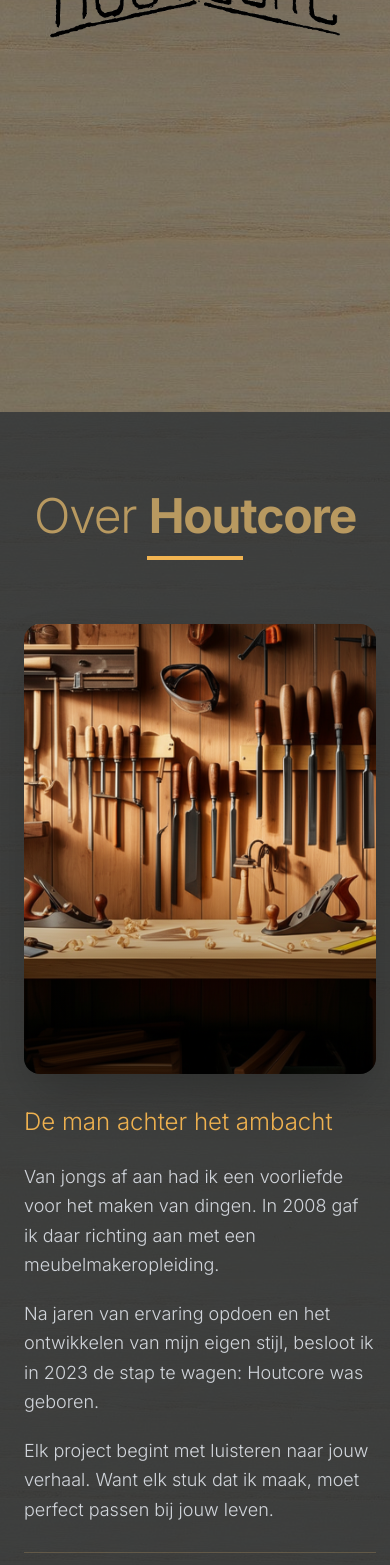
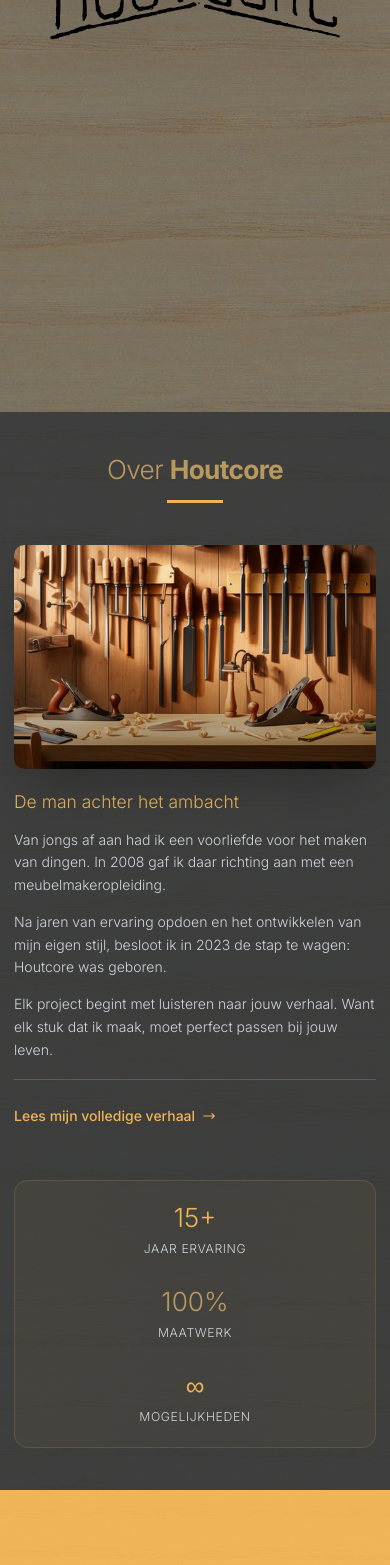
Before and after one commit to EsoCoding/houtcore-website, a Next.js app: page / in a window 390 px wide. Shown: the part 432-1997 px from the top of the page. Built offline with nearby package versions, Linux system fonts and the light colour scheme.

Commit message:
feat: enhance site responsiveness and animation speed
Improved animation durations, mobile spacing, text sizes, and grid layouts; added touch targets and responsive containers

Co-authored-by: Gert-jan Poortman <2956337+EsoCoding@users.noreply.github.com>

```diff
--- a/app/globals.css
+++ b/app/globals.css
@@ -22,6 +22,7 @@ body {
   color: white;
   font-family: Arial, Helvetica, sans-serif;
   scroll-behavior: smooth;
+  overflow-x: hidden;
 }
 
 body {
@@ -30,6 +31,43 @@ body {
 
 main {
   background-color: #2d3134;
+}
+
+/* Responsive text scaling */
+@media (max-width: 640px) {
+  html {
+    font-size: 14px;
+  }
+}
+
+@media (min-width: 641px) and (max-width: 1024px) {
+  html {
+    font-size: 15px;
+  }
+}
+
+@media (min-width: 1025px) {
+  html {
+    font-size: 16px;
+  }
+}
+
+/* Improve mobile touch targets */
+@media (max-width: 768px) {
+  button,
+  a {
+    min-height: 44px;
+    min-width: 44px;
+  }
+}
+
+/* Reduce motion for users who prefer it */
+@media (prefers-reduced-motion: reduce) {
+  * {
+    animation-duration: 0.01ms !important;
+    animation-iteration-count: 1 !important;
+    transition-duration: 0.01ms !important;
+  }
 }
 
 @layer utilities {
--- a/components/about-section.tsx
+++ b/components/about-section.tsx
@@ -6,62 +6,66 @@ import Image from "next/image"
 
 export default function AboutSection() {
   const sectionRef = useRef<HTMLDivElement>(null)
-  const isInView = useInView(sectionRef, { amount: 0.3 })
+  const isInView = useInView(sectionRef, { amount: 0.2 })
 
   return (
-    <section id="about" ref={sectionRef} className="py-20 bg-[#2d3134] text-white relative overflow-hidden">
+    <section
+      id="about"
+      ref={sectionRef}
+      className="py-12 sm:py-16 lg:py-20 bg-[#2d3134] text-white relative overflow-hidden"
+    >
       {/* Subtle background texture */}
       <div className="absolute inset-0 opacity-10">
         <div className="absolute inset-0 bg-[url('/wood-texture.jpeg')] bg-repeat"></div>
       </div>
 
-      <div className="container mx-auto px-6 relative z-10">
+      <div className="container mx-auto px-4 sm:px-6 relative z-10">
         <div className="max-w-7xl mx-auto">
-          {/* Reduced header spacing */}
+          {/* Header */}
           <motion.div
-            initial={{ opacity: 0, y: 50 }}
-            animate={isInView ? { opacity: 1, y: 0 } : { opacity: 0, y: 50 }}
-            transition={{ duration: 1 }}
-            className="text-center mb-16"
+            initial={{ opacity: 0, y: 30 }}
+            animate={isInView ? { opacity: 1, y: 0 } : { opacity: 0, y: 30 }}
+            transition={{ duration: 0.5 }}
+            className="text-center mb-12 lg:mb-16"
           >
             <div className="inline-block">
-              <h2 className="text-5xl md:text-6xl font-light mb-4 text-[#B89960] tracking-tight">
+              <h2 className="text-3xl sm:text-4xl lg:text-5xl xl:text-6xl font-light mb-4 text-[#B89960] tracking-tight">
                 Over <span className="font-bold">Houtcore</span>
               </h2>
-              <div className="w-24 h-1 bg-[#f2b451] mx-auto"></div>
+              <div className="w-16 sm:w-24 h-1 bg-[#EEB457] mx-auto"></div>
             </div>
           </motion.div>
 
-          {/* Reduced spacing between sections */}
-          <div className="grid grid-cols-12 gap-8 items-center mb-20">
-            {/* Large image taking more space */}
+          {/* Main Content */}
+          <div className="grid grid-cols-1 lg:grid-cols-12 gap-6 lg:gap-8 items-center mb-12 lg:mb-20">
+            {/* Image */}
             <motion.div
-              initial={{ opacity: 0, x: -100 }}
-              animate={isInView ? { opacity: 1, x: 0 } : { opacity: 0, x: -100 }}
-              transition={{ duration: 1, ease: "easeOut" }}
-              className="col-span-12 lg:col-span-7"
+              initial={{ opacity: 0, x: -50 }}
+              animate={isInView ? { opacity: 1, x: 0 } : { opacity: 0, x: -50 }}
+              transition={{ duration: 0.6, ease: "easeOut" }}
+              className="lg:col-span-7"
             >
               <div className="relative">
-                <div className="relative h-[450px] rounded-2xl overflow-hidden shadow-2xl">
+                <div className="relative h-64 sm:h-80 lg:h-96 xl:h-[450px] rounded-xl lg:rounded-2xl overflow-hidden shadow-2xl">
                   <Image src="/woodworking-workshop.png" alt="Mijn werkplaats" fill className="object-cover" />
                   <div className="absolute inset-0 bg-gradient-to-t from-black/40 via-transparent to-transparent"></div>
                 </div>
-
-                {/* Floating element */}
               </div>
             </motion.div>
 
-            {/* Content with reduced padding */}
+            {/* Content */}
             <motion.div
-              initial={{ opacity: 0, x: 100 }}
-              animate={isInView ? { opacity: 1, x: 0 } : { opacity: 0, x: 100 }}
-              transition={{ duration: 1, ease: "easeOut" }}
-              className="col-span-12 lg:col-span-5"
+              initial={{ opacity: 0, x: 50 }}
+              animate={isInView ? { opacity: 1, x: 0 } : { opacity: 0, x: 50 }}
+              transition={{ duration: 0.6, ease: "easeOut" }}
+              className="lg:col-span-5"
             >
-              <div className="lg:pl-8">
-                <h3 className="text-2xl font-light mb-6 text-[#f2b451]">De man achter het ambacht</h3>
+              <div className="lg:pl-6 xl:pl-8">
+                <h3 className="text-xl sm:text-2xl font-light mb-4 lg:mb-6 text-[#EEB457]">
+                  De man achter het ambacht
+                </h3>
 
-                <div className="space-y-5 text-lg leading-relaxed text-gray-300 font-light">
+                <div className="space-y-4 lg:space-y-5 text-base sm:text-lg leading-relaxed text-gray-300 font-light">
                   <p>
                     Van jongs af aan had ik een voorliefde voor het maken van dingen. In 2008 gaf ik daar richting aan
                     met een meubelmakeropleiding.
@@ -78,16 +82,16 @@ export default function AboutSection() {
                   </p>
                 </div>
 
-                <div className="pt-6 border-t border-[#B89960]/30 mt-7">
+                <div className="pt-4 lg:pt-6 border-t border-[#B89960]/30 mt-5 lg:mt-7">
                   <motion.a
                     href="/story"
-                    className="inline-flex items-center space-x-3 text-[#f2b451] font-medium text-lg hover:text-[#B89960] transition-colors duration-300 group"
+                    className="inline-flex items-center space-x-2 lg:space-x-3 text-[#EEB457] font-medium text-base lg:text-lg hover:text-[#B89960] transition-colors duration-200 group"
                     whileHover={{ scale: 1.02 }}
                     whileTap={{ scale: 0.98 }}
                   >
                     <span>Lees mijn volledige verhaal</span>
-                    <motion.div className="group-hover:translate-x-1 transition-transform duration-300">
-                      <svg className="w-5 h-5" fill="none" stroke="currentColor" viewBox="0 0 24 24">
+                    <motion.div className="group-hover:translate-x-1 transition-transform duration-200">
+                      <svg className="w-4 h-4 lg:w-5 lg:h-5" fill="none" stroke="currentColor" viewBox="0 0 24 24">
                         <path
                           strokeLinecap="round"
                           strokeLinejoin="round"
@@ -102,34 +106,40 @@ export default function AboutSection() {
             </motion.div>
           </div>
 
-          {/* Reduced stats section padding */}
+          {/* Stats Section */}
           <motion.div
-            initial={{ opacity: 0, y: 50 }}
-            animate={isInView ? { opacity: 1, y: 0 } : { opacity: 0, y: 50 }}
-            transition={{ delay: 0.5, duration: 1 }}
+            initial={{ opacity: 0, y: 30 }}
+            animate={isInView ? { opacity: 1, y: 0 } : { opacity: 0, y: 30 }}
+            transition={{ delay: 0.2, duration: 0.5 }}
             className="relative"
           >
-            <div className="bg-gradient-to-r from-[#f2b451]/5 via-[#B89960]/5 to-[#f2b451]/5 rounded-3xl p-12 border border-[#B89960]/20">
-              <div className="grid grid-cols-1 md:grid-cols-3 gap-12 text-center">
+            <div className="bg-gradient-to-r from-[#EEB457]/5 via-[#B89960]/5 to-[#EEB457]/5 rounded-2xl lg:rounded-3xl p-6 sm:p-8 lg:p-12 border border-[#B89960]/20">
+              <div className="grid grid-cols-1 sm:grid-cols-3 gap-8 lg:gap-12 text-center">
                 <div className="group">
-                  <div className="text-5xl font-light text-[#f2b451] mb-3 group-hover:scale-110 transition-transform duration-300">
+                  <div className="text-3xl sm:text-4xl lg:text-5xl font-light text-[#EEB457] mb-2 lg:mb-3 group-hover:scale-110 transition-transform duration-200">
                     15+
                   </div>
-                  <div className="text-lg text-gray-300 font-light uppercase tracking-wider">Jaar Ervaring</div>
+                  <div className="text-sm sm:text-base lg:text-lg text-gray-300 font-light uppercase tracking-wider">
+                    Jaar Ervaring
+                  </div>
                 </div>
 
                 <div className="group">
-                  <div className="text-5xl font-light text-[#B89960] mb-3 group-hover:scale-110 transition-transform duration-300">
+                  <div className="text-3xl sm:text-4xl lg:text-5xl font-light text-[#B89960] mb-2 lg:mb-3 group-hover:scale-110 transition-transform duration-200">
                     100%
                   </div>
-                  <div className="text-lg text-gray-300 font-light uppercase tracking-wider">Maatwerk</div>
+                  <div className="text-sm sm:text-base lg:text-lg text-gray-300 font-light uppercase tracking-wider">
+                    Maatwerk
+                  </div>
                 </div>
 
                 <div className="group">
-                  <div className="text-5xl font-light text-[#f2b451] mb-3 group-hover:scale-110 transition-transform duration-300">
+                  <div className="text-3xl sm:text-4xl lg:text-5xl font-light text-[#EEB457] mb-2 lg:mb-3 group-hover:scale-110 transition-transform duration-200">
                     ∞
                   </div>
-                  <div className="text-lg text-gray-300 font-light uppercase tracking-wider">Mogelijkheden</div>
+                  <div className="text-sm sm:text-base lg:text-lg text-gray-300 font-light uppercase tracking-wider">
+                    Mogelijkheden
+                  </div>
                 </div>
               </div>
             </div>
--- a/styles/globals.css
+++ b/styles/globals.css
@@ -10,6 +10,8 @@
 
 @layer base {
   :root {
+    --font-sans: var(--font-geist-sans);
+    --font-mono: var(--font-geist-mono);
     --background: 0 0% 100%;
     --foreground: 0 0% 3.9%;
     --card: 0 0% 100%;
```
Also changed, not shown: app/story/page.tsx (+50 -48 lines), components/footer.tsx (+61 -53 lines), components/header.tsx (+13 -13 lines).
